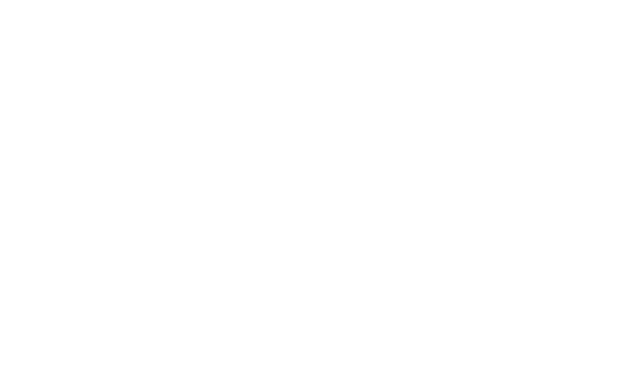
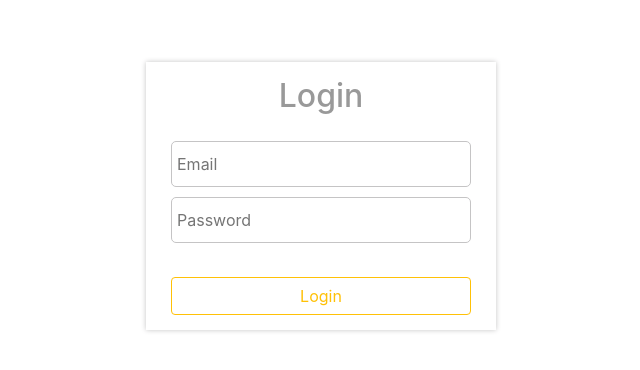
Before and after one commit to abdurraufraihan/django-chat, a React (Create React App) app in the folder client/: page /login in a window 1280 px wide. Shown: the part 204-574 px from the top of the page, without its empty margins (319-959 px from the left). Built offline with nearby package versions, Linux system fonts and the light colour scheme.

Commit message:
resigned login screen and linked with routes

```diff
--- a/client/src/routes.js
+++ b/client/src/routes.js
@@ -1,6 +1,7 @@
 import React, { Component } from "react";
 import { BrowserRouter as Router, Switch, Route } from "react-router-dom";
 import App from "./App";
+import LoginScreen from "./screens/LoginScreen";
 
 export default class Routes extends Component {
   render() {
@@ -8,6 +9,7 @@
       <Router>
         <Switch>
           <Route path="/" exact component={App} />
+          <Route path="/login" exact component={LoginScreen} />
         </Switch>
       </Router>
     );
--- /dev/null
+++ b/client/src/screens/LoginScreen.js
@@ -0,0 +1,36 @@
+import React from "react";
+import "./loginScreen.css";
+
+const LoginScreen = () => {
+  return (
+    <div id="authFormContainer">
+      <div id="authForm">
+        <h2 id="authTitle">Login</h2>
+        <form>
+          <div className="authFieldContainer">
+            <input
+              className="authField"
+              type="email"
+              name="username"
+              placeholder="Email"
+            />
+          </div>
+          <div className="authFieldContainer">
+            <input
+              className="authField"
+              type="password"
+              name="password"
+              placeholder="Password"
+            />
+          </div>
+          <br />
+          <button className="btn btn-outline-warning btn-block" type="submit">
+            Login
+          </button>
+        </form>
+      </div>
+    </div>
+  );
+};
+
+export default LoginScreen;
--- /dev/null
+++ b/client/src/screens/loginScreen.css
@@ -0,0 +1,30 @@
+#authFormContainer {
+  display: flex;
+  justify-content: center;
+  align-items: center;
+  height: 100vh;
+}
+#authForm {
+  width: 350px;
+  padding: 15px 25px;
+  box-shadow: 0px 0px 5px #c5c4c5;
+  margin: 0px 15px;
+}
+#authTitle {
+  text-align: center;
+  margin-top: 0px;
+  margin-bottom: 25px;
+  color: #999999;
+}
+.authFieldContainer {
+  margin: 10px 0px;
+}
+.authField {
+  width: 100%;
+  border: 1px solid #c5c4c5;
+  padding: 10px 5px;
+  border-radius: 5px;
+}
+.authField:focus {
+  outline: none;
+}
```
